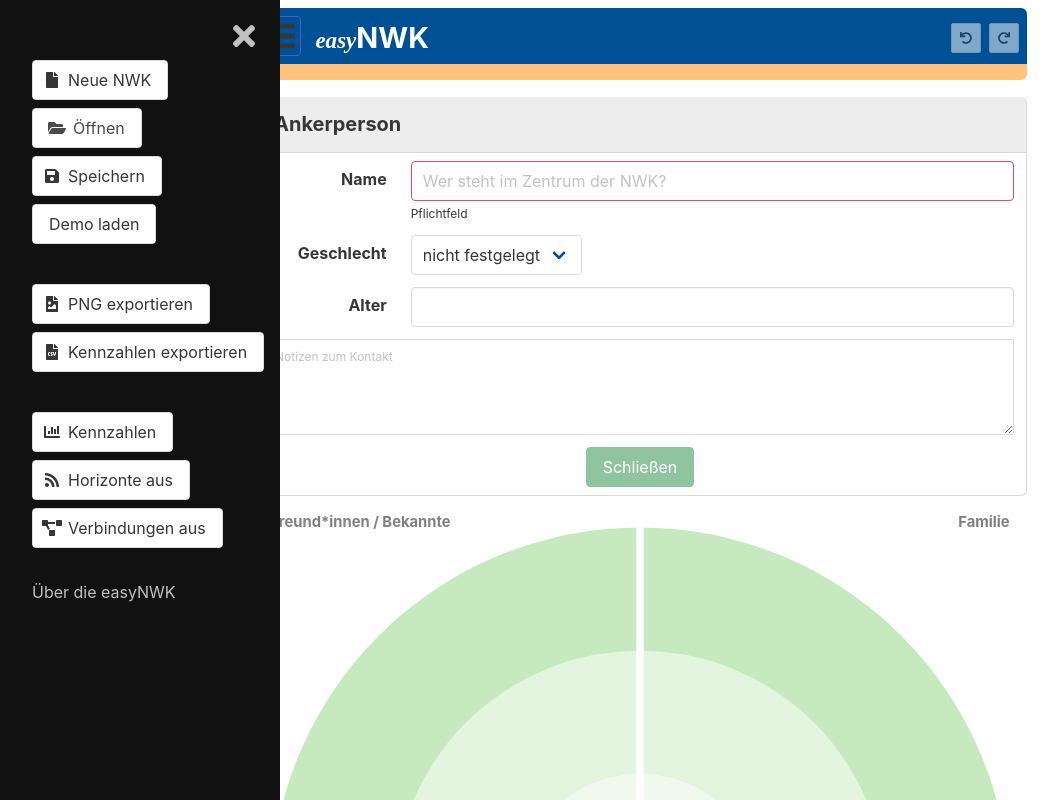
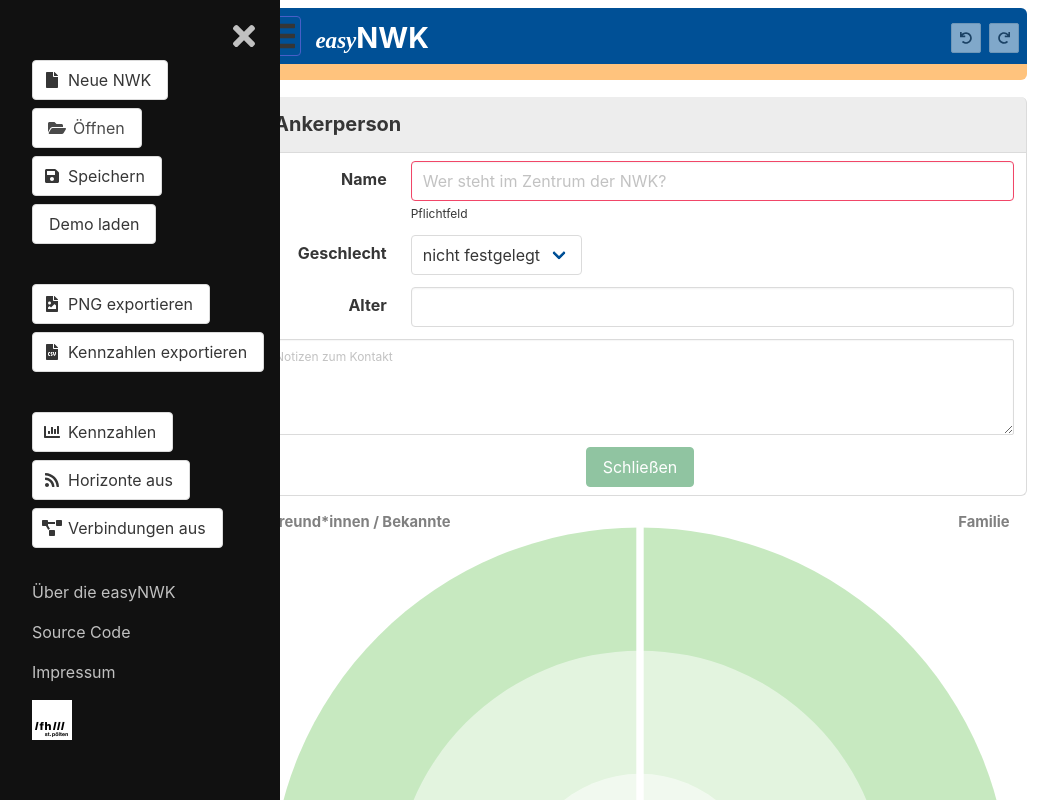
Before and after one commit to fhstp/easynwk-web, a Vue app: page /#/ in a window 1280 px wide. Both pictures are taken after a click on the button 281 px from the left and 36 px from the top of the page. Shown: the top 800 px of the page, without its empty margins (0-1058 px from the left). Built offline with nearby package versions, Linux system fonts and the light colour scheme.

Commit message:
github link, FH logo, imprint link in SideMenu

```diff
--- a/src/components/SideMenu.vue
+++ b/src/components/SideMenu.vue
@@ -101,6 +101,11 @@
       </div>
 
       <a href="http://www.easynwk.com/" target="_blank">Über die easyNWK</a>
+      <a href="https://github.com/fhstp/easynwk-web" target="_blank"
+        >Source Code</a
+      >
+      <a href="http://www.easynwk.com/impressum/">Impressum</a>
+      <img src="fhstp_sw_pos.png" width="80" height="80" />
     </div>
   </div>
 </template>
@@ -256,7 +261,8 @@ export default defineComponent({
   background-color: white;
 }
 
-#sidepanel a {
+#sidepanel a,
+#sidepanel img {
   padding: 8px 8px 8px 32px;
   text-decoration: none;
   color: #c1c1c1;
--- a/src/views/Home.vue
+++ b/src/views/Home.vue
@@ -22,9 +22,6 @@
             <AlteriPanel v-if="!egoEditMode" />
             <StatisticsPanel v-if="$store.state.view.statistics" />
           </div>
-          <!-- TODO <div>
-            Über die easyNWK &nbsp; &nbsp; &nbsp; Impressum
-        </div> -->
         </div>
       </div>
       <div id="chart">
```
Also changed, not shown: public/fhstp_sw_pos.png (added).
